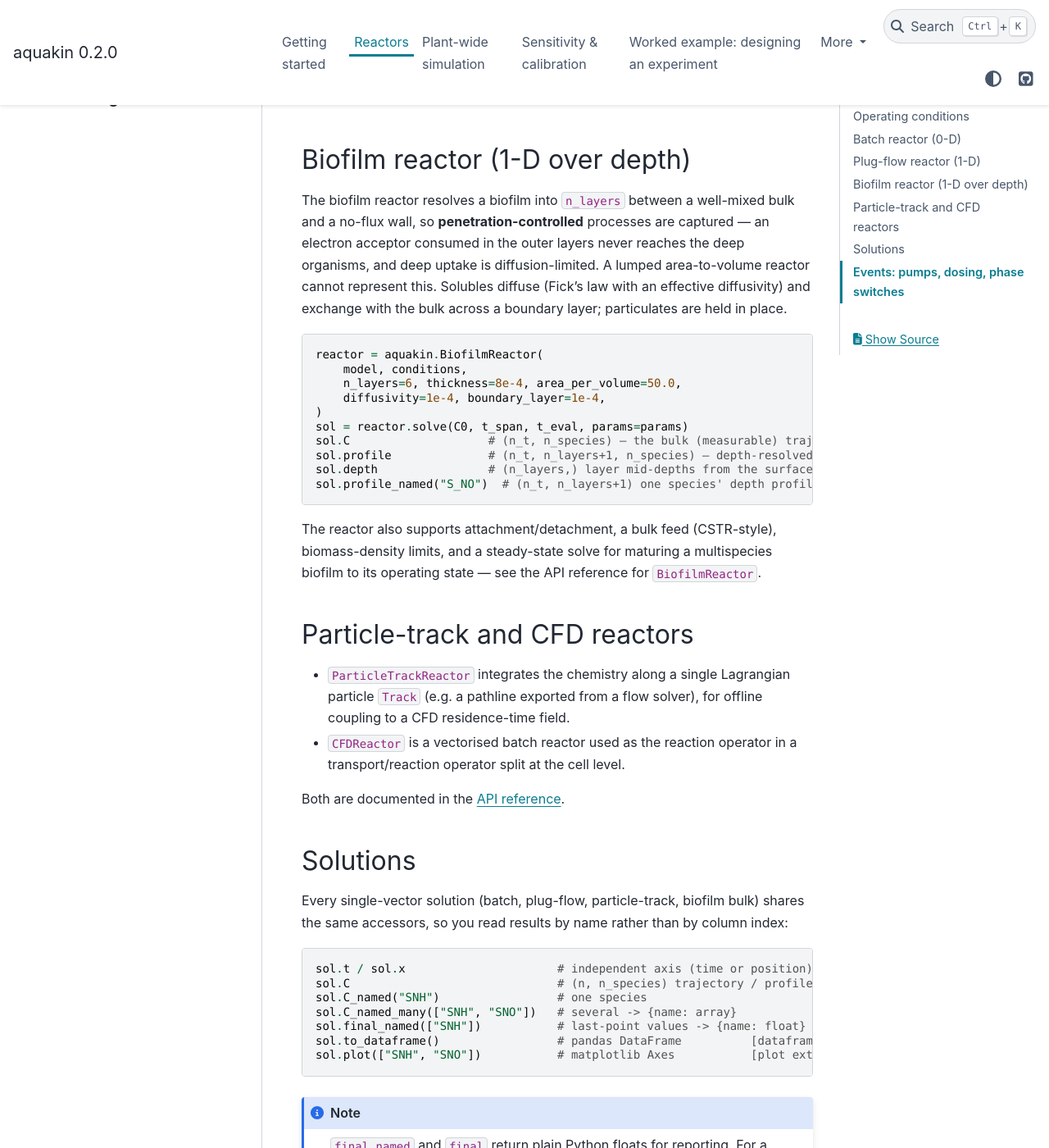
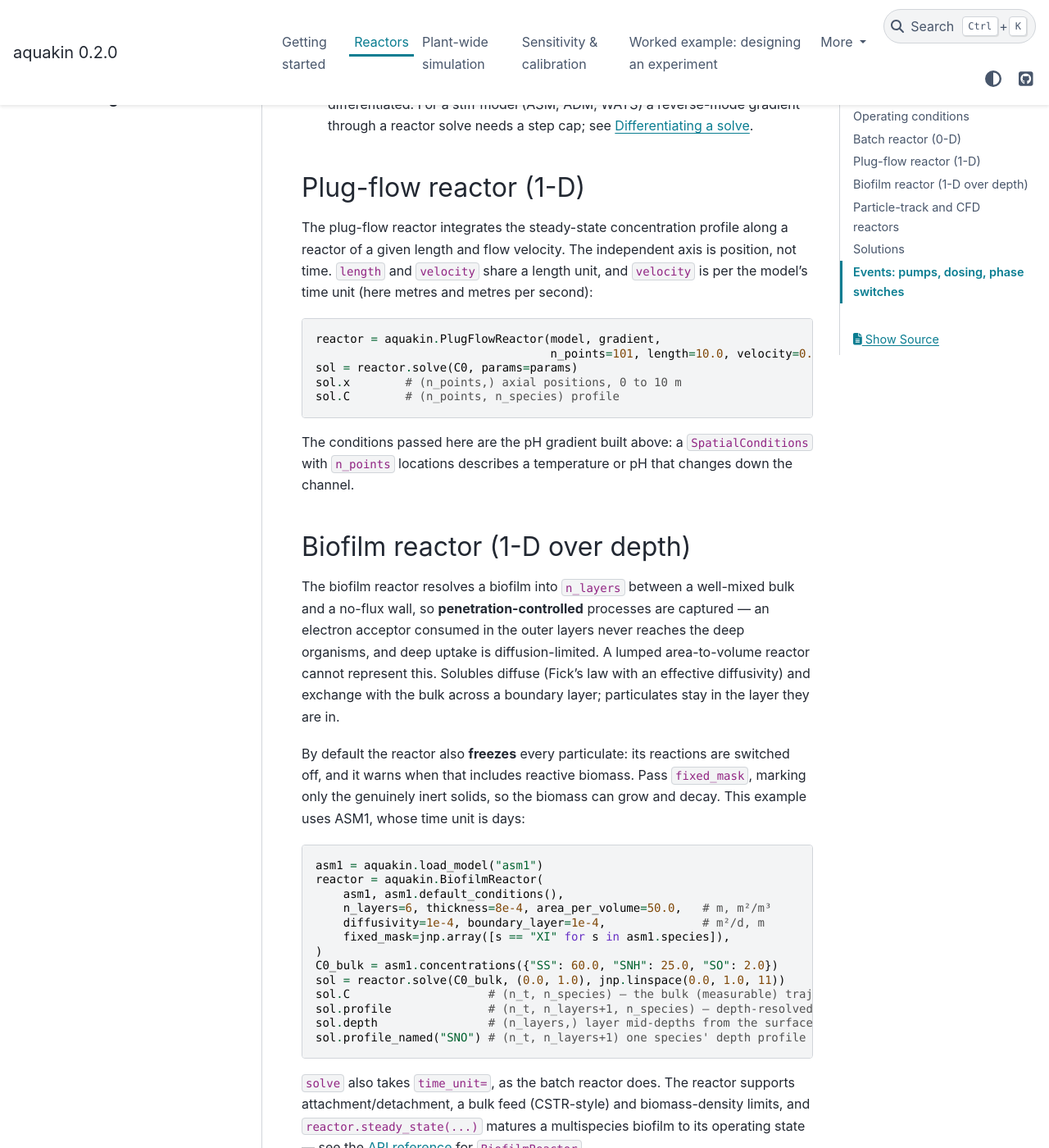
Before and after one commit to DeGrootResearchGroup/aquakin, a Sphinx documentation site: the page built from docs/reactors.md, in a window 1280 px wide and 1400 px high, scrolled down 2103 px. Shown: the whole window at 82% size. Built offline with Sphinx 7.4.7 and the PyData theme 0.15.4, drawn with Linux system fonts in a browser that asks for light colours; some of the changed text lies outside the part shown.

Commit message:
Fix and update the landing, Getting started and Reactors pages
Every example on these pages now runs as written and in order:
- Getting started rebuilds the reactor after switching to ASM1.
- The Reactors page has a setup block.
- The events example has its own reactor and shows the output it
  produces.
- The biofilm example uses a species ASM1 has, and explains that
  particulates are frozen unless fixed_mask says otherwise.
- aquakin is imported before JAX, so no reader sees the x64 warning.

Corrected claims:
- Located events are accepted only by BatchReactor and Plant.
- check_conservation raises without a composition table.
- A stiff reverse-mode gradient needs a step cap.
- The architecture summary describes model.rates and model.dCdt as
  they are.

The landing page now summarizes the editor, flowsheet files, studies,
custom rate functions and experiment design, with links, rather than
repeating Getting started.

Co-Authored-By: Claude Opus 5.5 <noreply@anthropic.com>
Claude-Session: https://claude.ai/code/session_015rCzECYAxXv6CYt4u4HEmw

````diff
--- a/docs/reactors.md
+++ b/docs/reactors.md
@@ -5,12 +5,27 @@ A **reactor** couples a compiled model to a spatial context and integrates it.
 Lagrangian particle tracks, and a depth-resolved biofilm. They share one
 contract:
 
-- Construct once from a model and its operating conditions.
+- Construct once from a model and its spatial context: operating conditions
+  for the batch, plug-flow and biofilm reactors, a particle `Track` for the
+  particle-track reactor.
 - Reactors are **stateless after construction** — `solve()` takes every variable
   input (initial state, parameters, time span) as an argument. This is what lets
   you `jax.vmap` a reactor over an ensemble of initial conditions or parameters,
   and it is why the same reactor object can be reused across many solves.
 - `solve()` returns a solution object with a common set of by-name accessors.
+
+The examples on this page continue from one another. They start from the
+ozonation model used in [Getting started](getting_started.md):
+
+```python
+import aquakin
+import jax.numpy as jnp
+
+model = aquakin.load_model("ozone_bromate")   # time unit: seconds
+C0 = model.default_concentrations()
+params = model.default_parameters()
+t_eval = jnp.linspace(0.0, 600.0, 121)
+```
 
 ## Operating conditions
 
@@ -23,15 +38,16 @@ include every field the model requires, and edit what differs:
 
 ```python
 conditions = model.default_conditions()                    # all declared defaults
-conditions = model.default_conditions().with_(T=283.15)    # ...run it at 10 C
+conditions = model.default_conditions().with_(T=283.15)    # ...run it at 10 °C
 ```
 
 For a simple case you can also build one from scratch with
 `OperatingConditions`, the 0-D (single-tank) shorthand — but then you must
-supply **every** field the model needs:
+supply **every** field the model needs, or building a reactor from it raises a
+`ValueError` naming the missing ones:
 
 ```python
-conditions = aquakin.OperatingConditions(pH=7.5, T=293.15)
+conditions = aquakin.OperatingConditions(pH=7.5, T=293.15, OH_scavenging=5.0e4)
 ```
 
 Both are single-location conditions. For a spatially varying case (a plug-flow
@@ -39,13 +55,21 @@ reactor or a CFD field) use `SpatialConditions`, which holds one array per field
 over `n_locations`:
 
 ```python
-conditions = aquakin.SpatialConditions.uniform(pH=7.5, T=293.15)          # constant
-conditions = aquakin.SpatialConditions(fields={"pH": jnp.array([...]),    # varying
-                                               "T": jnp.array([...])})
+# The same value at every one of 101 locations:
+uniform = aquakin.SpatialConditions.uniform(
+    n_locations=101, pH=7.5, T=293.15, OH_scavenging=5.0e4)
+
+# A pH that rises from 7.0 to 8.0 along those locations:
+gradient = aquakin.SpatialConditions(fields={
+    "pH": jnp.linspace(7.0, 8.0, 101),
+    "T": jnp.full(101, 293.15),
+    "OH_scavenging": jnp.full(101, 5.0e4),
+})
 ```
 
 `OperatingConditions` *is* a one-location `SpatialConditions`, so it works
-unchanged in every reactor.
+unchanged in every reactor that takes conditions; a reactor with several
+locations applies a one-location value at all of them.
 
 ## Batch reactor (0-D)
 
@@ -65,26 +89,28 @@ Useful construction options (all keyword-only):
 - `integrator=IntegratorConfig(...)` — the ESDIRK order, step caps, and Jacobian
   strategy. See [Choosing the integrator](sensitivity_and_calibration.md#choosing-the-integrator).
 - `diff=DifferentiationConfig(...)` — how a solve under `jax.grad` is
-  differentiated. The default is finite through stiff models; see
-  [Sensitivity & calibration](sensitivity_and_calibration.md).
+  differentiated. For a stiff model (ASM, ADM, WATS) a reverse-mode gradient
+  through a reactor solve needs a step cap; see
+  [Differentiating a solve](sensitivity_and_calibration.md#differentiating-a-solve).
 
 ## Plug-flow reactor (1-D)
 
 The plug-flow reactor integrates the steady-state concentration profile along a
 reactor of a given length and flow velocity. The independent axis is position,
-not time:
+not time. `length` and `velocity` share a length unit, and `velocity` is per
+the model's time unit (here metres and metres per second):
 
 ```python
-reactor = aquakin.PlugFlowReactor(model, conditions,
+reactor = aquakin.PlugFlowReactor(model, gradient,
                                   n_points=101, length=10.0, velocity=0.05)
 sol = reactor.solve(C0, params=params)
-sol.x        # (n_points,) axial positions
+sol.x        # (n_points,) axial positions, 0 to 10 m
 sol.C        # (n_points, n_species) profile
 ```
 
-Because conditions can vary along the reactor, pass a `SpatialConditions` with
-`n_points` locations to model, for example, a temperature or pH gradient down
-the channel.
+The conditions passed here are the pH gradient built above: a
+`SpatialConditions` with `n_points` locations describes a temperature or pH
+that changes down the channel.
 
 ## Biofilm reactor (1-D over depth)
 
@@ -93,68 +119,72 @@ and a no-flux wall, so **penetration-controlled** processes are captured — an
 electron acceptor consumed in the outer layers never reaches the deep organisms,
 and deep uptake is diffusion-limited. A lumped area-to-volume reactor cannot
 represent this. Solubles diffuse (Fick's law with an effective diffusivity) and
-exchange with the bulk across a boundary layer; particulates are held in place.
+exchange with the bulk across a boundary layer; particulates stay in the layer
+they are in.
+
+By default the reactor also **freezes** every particulate: its reactions are
+switched off, and it warns when that includes reactive biomass. Pass
+`fixed_mask`, marking only the genuinely inert solids, so the biomass can grow
+and decay. This example uses ASM1, whose time unit is days:
 
 ```python
+asm1 = aquakin.load_model("asm1")
 reactor = aquakin.BiofilmReactor(
-    model, conditions,
-    n_layers=6, thickness=8e-4, area_per_volume=50.0,
-    diffusivity=1e-4, boundary_layer=1e-4,
+    asm1, asm1.default_conditions(),
+    n_layers=6, thickness=8e-4, area_per_volume=50.0,   # m, m²/m³
+    diffusivity=1e-4, boundary_layer=1e-4,              # m²/d, m
+    fixed_mask=jnp.array([s == "XI" for s in asm1.species]),
 )
-sol = reactor.solve(C0, t_span, t_eval, params=params)
+C0_bulk = asm1.concentrations({"SS": 60.0, "SNH": 25.0, "SO": 2.0})
+sol = reactor.solve(C0_bulk, (0.0, 1.0), jnp.linspace(0.0, 1.0, 11))
 sol.C                    # (n_t, n_species) — the bulk (measurable) trajectory
 sol.profile              # (n_t, n_layers+1, n_species) — depth-resolved (0 = bulk)
 sol.depth                # (n_layers,) layer mid-depths from the surface
-sol.profile_named("S_NO")  # (n_t, n_layers+1) one species' depth profile over time
+sol.profile_named("SNO") # (n_t, n_layers+1) one species' depth profile over time
 ```
 
-The reactor also supports attachment/detachment, a bulk feed (CSTR-style),
-biomass-density limits, and a steady-state solve for maturing a multispecies
-biofilm to its operating state — see the API reference for `BiofilmReactor`.
+`solve` also takes `time_unit=`, as the batch reactor does. The reactor
+supports attachment/detachment, a bulk feed (CSTR-style) and biomass-density
+limits, and `reactor.steady_state(...)` matures a multispecies biofilm to its
+operating state — see the [API reference](api.md) for `BiofilmReactor`.
 
 ## Particle-track and CFD reactors
 
-- `ParticleTrackReactor` integrates the chemistry along a single Lagrangian
-  particle `Track` (e.g. a pathline exported from a flow solver), for
+- `ParticleTrackReactor(model, track)` integrates the chemistry along a single
+  Lagrangian particle `Track` (e.g. a pathline exported from a flow solver), for
   offline coupling to a CFD residence-time field.
-- `CFDReactor` is a vectorised batch reactor used as the reaction operator in a
-  transport/reaction operator split at the cell level.
+- `CFDReactor(model)` is a vectorized batch reactor used as the reaction
+  operator in a transport/reaction operator split at the cell level.
 
 Both are documented in the [API reference](api.md).
 
 ## Solutions
 
 Every single-vector solution (batch, plug-flow, particle-track, biofilm bulk)
-shares the same accessors, so you read results by name rather than by column
-index:
-
-```python
-sol.t / sol.x                      # independent axis (time or position)
-sol.C                              # (n, n_species) trajectory / profile
-sol.C_named("SNH")                 # one species
-sol.C_named_many(["SNH", "SNO"])   # several -> {name: array}
-sol.final_named(["SNH"])           # last-point values -> {name: float}
-sol.to_dataframe()                 # pandas DataFrame          [dataframe extra]
-sol.plot(["SNH", "SNO"])           # matplotlib Axes           [plot extra]
-```
+shares the by-name accessors listed in
+[Reading results](getting_started.md#reading-results): `C_named`,
+`C_named_many`, `final_named`, `final`, `units_named`, `to_dataframe`, `to_csv`
+and `plot`. The independent axis is `sol.t` for a solve in time and `sol.x`
+for the plug-flow reactor's position.
 
 ```{note}
 `final_named` and `final` return plain Python floats for reporting. For a
 *differentiable* final value (inside a loss or sensitivity function) use
-`sol.C_named("SNH")[-1]`, which stays a JAX array.
+`sol.C_named("BrO3-")[-1]`, which stays a JAX array.
 ```
 
 ## Events: pumps, dosing, phase switches
 
 Discontinuous operations — on/off pumps, dosing, SBR phases, level limits — are
-handled with **located events**, available on every reactor and the plant. An
-event has a trigger and an optional state reset:
+handled with **located events**, which `BatchReactor.solve` and the plant's
+`Plant.solve` accept as `events=`. An event has a trigger and an optional state
+reset:
 
 - `at_times=[...]` fires at known times. This is **AD-safe**: the segment
   boundaries are static, so `jax.grad` stays finite through the solve.
 - `cond_fn=lambda t, C, p: ...` fires when the scalar condition crosses zero (in
-  an optional `direction`). This is located by a root find, so it is
-  forward-simulation only.
+  an optional `direction`: `-1` for downward only, `+1` for upward only). This
+  is located by a root find, so it is forward-simulation only.
 
 Set `terminal=True` to stop the solve when the event fires, and `apply=...` to
 reset the state. Event times (`at_times`, the `t` passed to `cond_fn` and
@@ -162,20 +192,29 @@ reset the state. Event times (`at_times`, the `t` passed to `cond_fn` and
 follow `time_unit=` when you pass it. An output time that coincides with an
 event reports the state just before the reset.
 
+This example doses external carbon into an anoxic ASM1 batch and stops once the
+nitrate is used up:
+
 ```python
-i_ss  = model.species_index["SS"]
-i_sno = model.species_index["SNO"]
+reactor = aquakin.BatchReactor(asm1, asm1.default_conditions())
+C0_anoxic = asm1.concentrations({"SS": 5.0, "SNO": 20.0, "XB_H": 500.0, "SO": 0.0})
+i_ss  = asm1.species_index["SS"]
+i_sno = asm1.species_index["SNO"]
 
 events = [
-    # Dose external carbon at t = 0.1 d to drive denitrification.
+    # Dose 60 g COD/m³ of external carbon at t = 0.1 d.
     aquakin.Event(at_times=[0.1],
                   apply=lambda t, C, p: C.at[i_ss].add(60.0)),
-    # Stop once nitrate is essentially gone.
+    # Stop once nitrate falls below 0.5 g N/m³.
     aquakin.Event(cond_fn=lambda t, C, p: C[i_sno] - 0.5,
                   direction=-1, terminal=True, name="denitrified"),
 ]
 
-sol = reactor.solve(C0, t_span=(0.0, 0.5),
+sol = reactor.solve(C0_anoxic, t_span=(0.0, 0.5),
                     t_eval=jnp.linspace(0.0, 0.5, 101), events=events)
-sol.events_log     # audit trail: [(0.1, 'event0'), (~0.13, 'denitrified')]
+sol.events_log     # audit trail: [(0.1, 'event0'), (0.208..., 'denitrified')]
 ```
+
+After a terminal event, the remaining `t_eval` points repeat the state the
+solve stopped in, so `sol.t` still runs to 0.5 here. With `t_eval=None` the
+solution is the single point where the solve stopped.
````
Also changed, not shown: docs/getting_started.md (+57 -27 lines), docs/index.md (+43 -32 lines).
